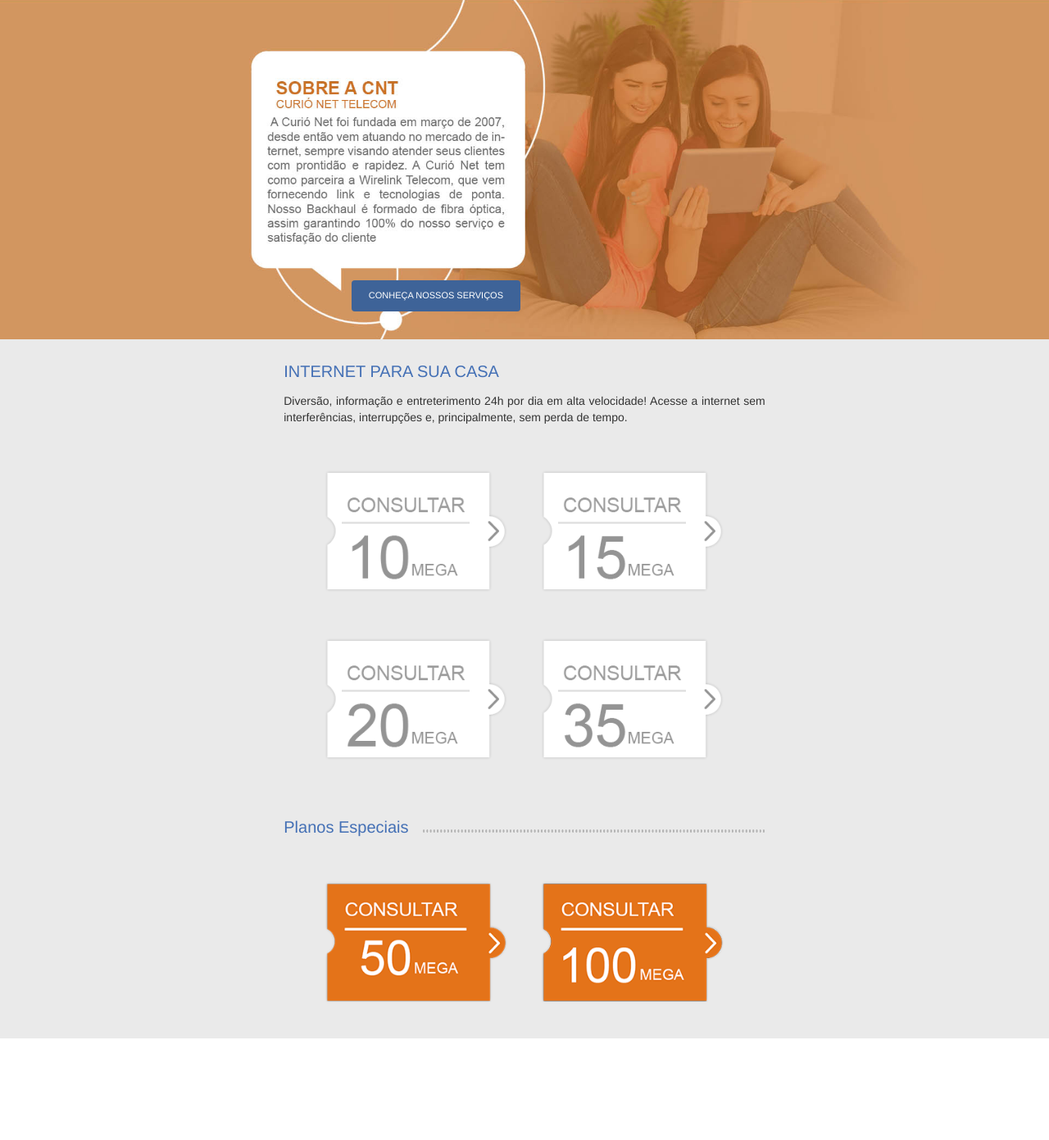
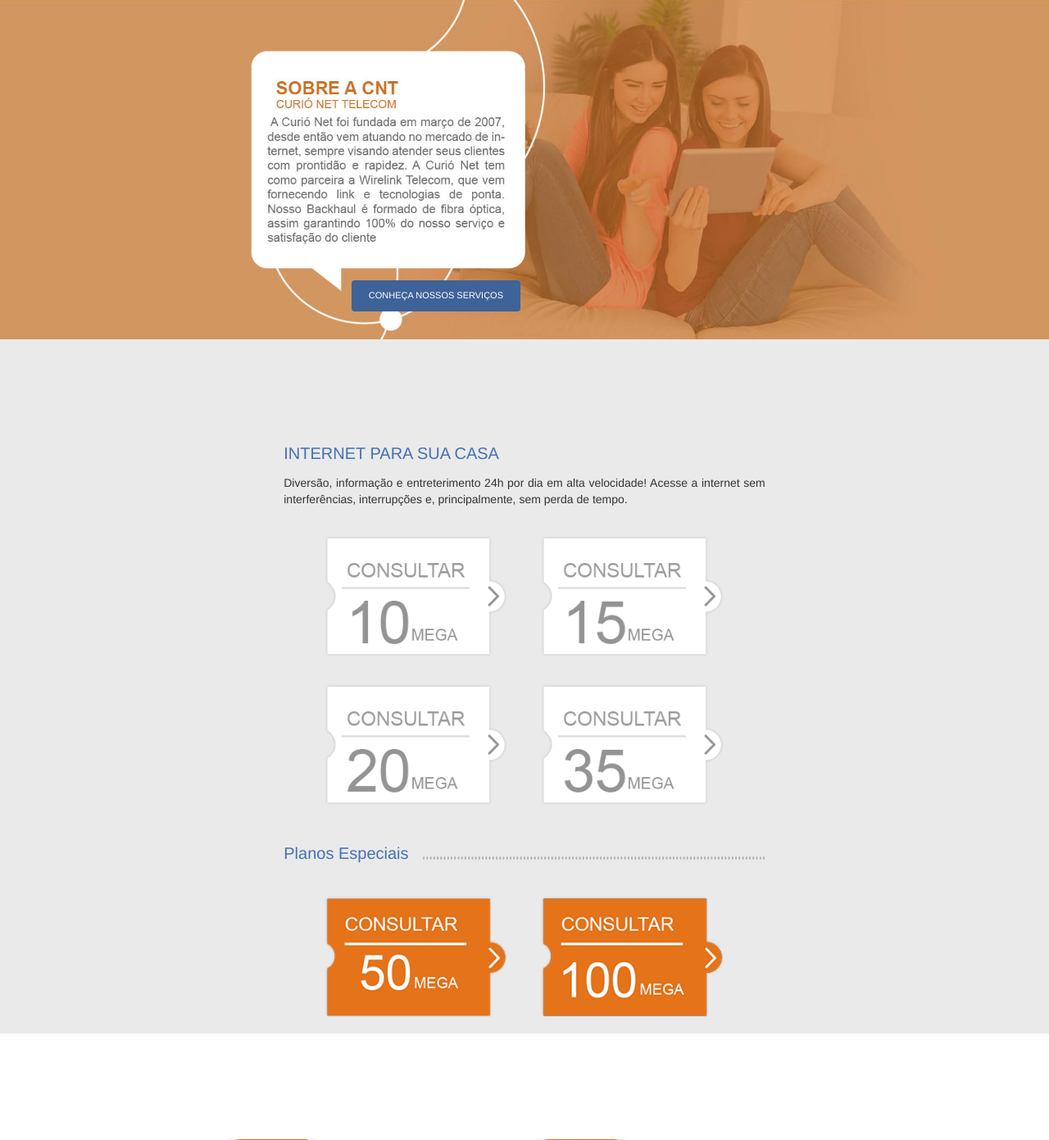
Before and after one commit to ITEVA/curioNet, a PHP site: page / in a window 1280 px wide. Shown: the part 931-2322 px from the top of the page at 82% size. Run offline with PHP 8.4, Linux system fonts and the light colour scheme.

Commit message:
Só sucesso

```diff
--- a/Pages/home.php
+++ b/Pages/home.php
@@ -202,6 +202,7 @@
 <!------------------------------ INICIO PLANOS ------------------------------>
 
 <div id="planos" class="col-lg-12"></div>
+<div class="col-lg-12 divisoria" style="background-color: #eaeaea"></div>
 <div class="col-lg-12 planos">
     <div class="textosPlanos">
         <p class="titleAzul">INTERNET PARA SUA CASA</p>
--- a/css/planos.css
+++ b/css/planos.css
@@ -6,7 +6,7 @@ p.titleAzul{
 }
 
 p#texto{
-    padding-bottom: 7%;
+    padding-bottom: 3.5%;
     text-align: justify;
 }
 
@@ -25,7 +25,7 @@ div.planos{
 div.megas{
     width: 100%;
     display: inline-flex;
-    padding-bottom: 5%;
+    padding-bottom: 1%;
     margin: 0 auto;
 }
 
@@ -33,7 +33,7 @@ div#inline{
     display: inline-flex;
     width: 100%;
     margin: 0 auto;
-    margin-bottom: 6%;
+    margin-bottom: 3.5%;
 }
 
 a.planos{
--- a/js/topo.js
+++ b/js/topo.js
@@ -153,10 +153,10 @@ $(function() {
             else if ($(this).scrollTop() >= posicaoQuemSomos - 100 && $(this).scrollTop() < posicaoPlanos - 700) {
                 ativar("liMenu2");
             }
-            else if ($(this).scrollTop() >= posicaoPlanos - 300 && $(this).scrollTop() < posicaoContatos - 100) {
+            else if ($(this).scrollTop() >= posicaoPlanos - 300 && $(this).scrollTop() < posicaoContatos - 900) {
                 ativar("liMenu3");
             }
-            else if ($(this).scrollTop() >= posicaoContatos - 100) {
+            else if ($(this).scrollTop() >= posicaoContatos) {
                 ativar("liMenu4");
             }
         }
```
Also changed, not shown: img/quemSomos.jpg, img/quemSomos1.jpg (added).
